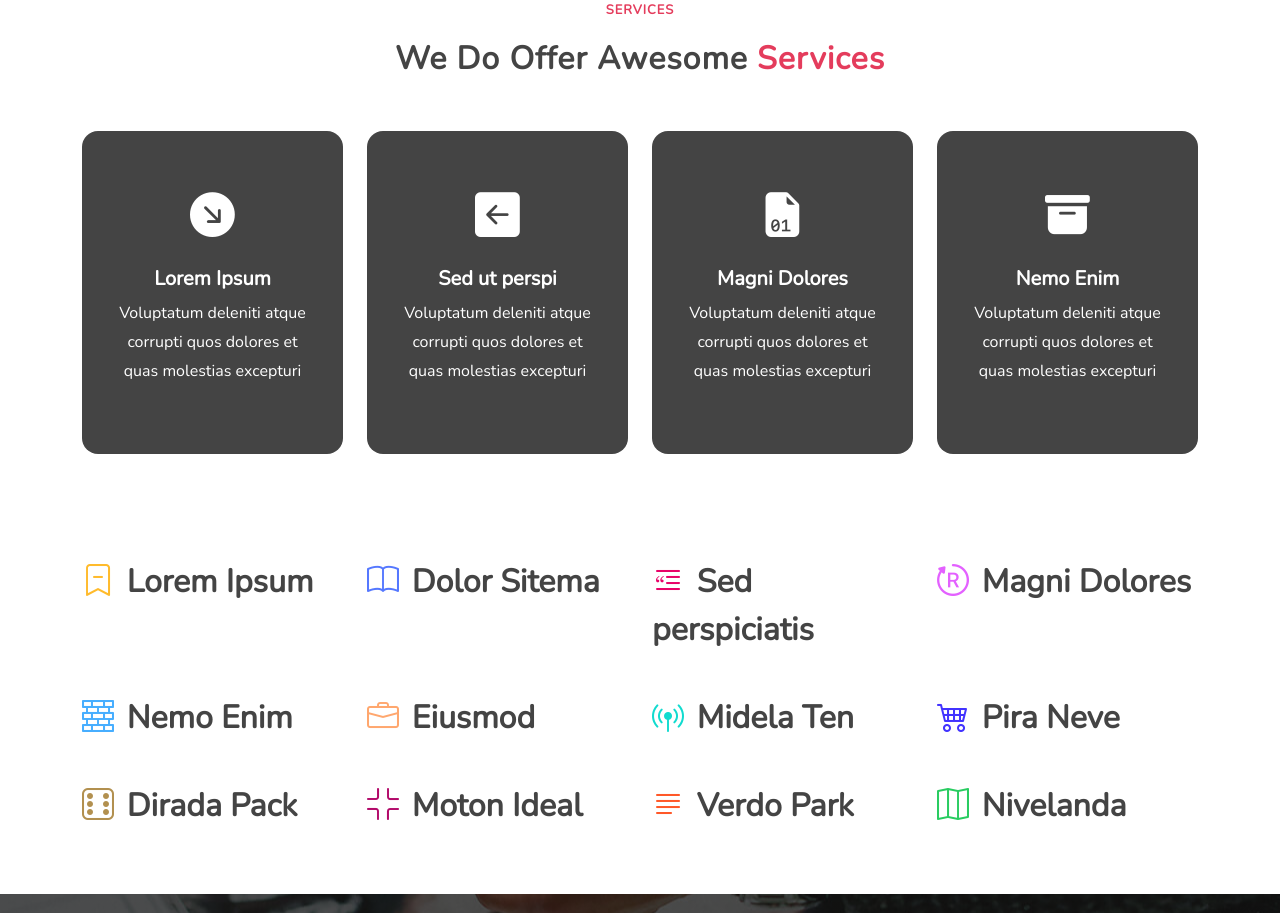
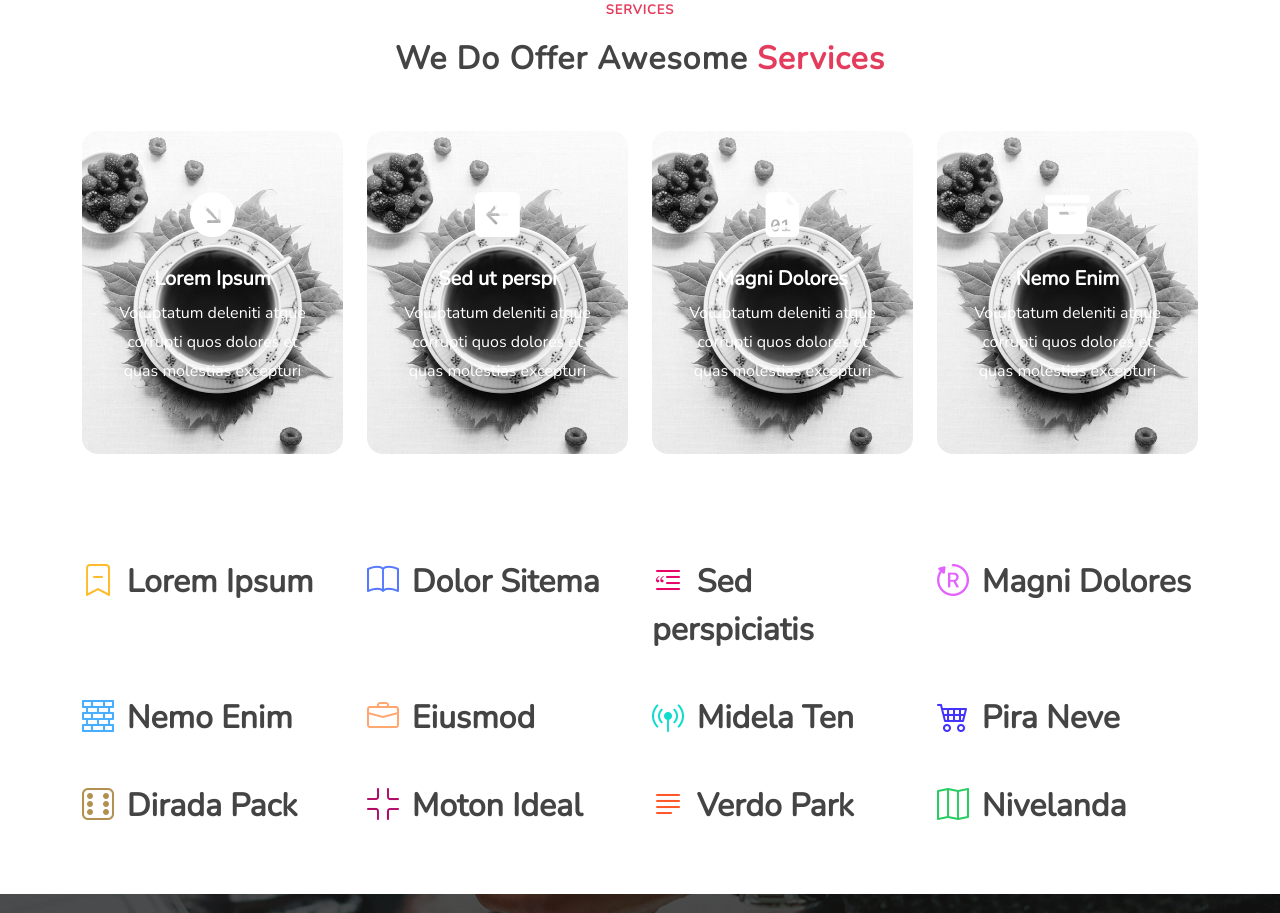
Before and after one commit to akif-debug/tempoV.2, a website: page index.html in a window 1280 px wide. Shown: the part 1255-2168 px from the top of the page. Drawn offline with nearby package versions, Linux system fonts and the light colour scheme; a web font is replaced by a local one.

Commit message:
SomeChanges

```diff
--- a/sass/inside-sass/_singlepage.scss
+++ b/sass/inside-sass/_singlepage.scss
@@ -226,12 +226,13 @@
 			border: none;
 			color: $white-color;
 			border-radius: 1rem;
-			background-color: $gray-color;
-			transition: background-color .3s ease-in-out;
+			background-image: url(../img/portfolio/portfolio-2.jpg);
+			background-size: cover;
+			background-position: center;
+			filter: grayscale(100%) !important;
+			transition: all .3s ease-out;
 			&:hover {
-				color: $white-color;
-				background: $red-color;
-				// transform: scale(1.0) !important;
+				filter: grayscale(0%) !important;
 			}
 			i {
 				color: $white-color;
@@ -243,6 +244,7 @@
 			}
 			.card-text {
 				line-height: 1.8rem;
+				text-shadow: 20px 0px 10px 2px rgba($color: #000000, $alpha: 1.0) !important;
 			}
 		}
 	}
```
Also changed, not shown: css/main.css.
